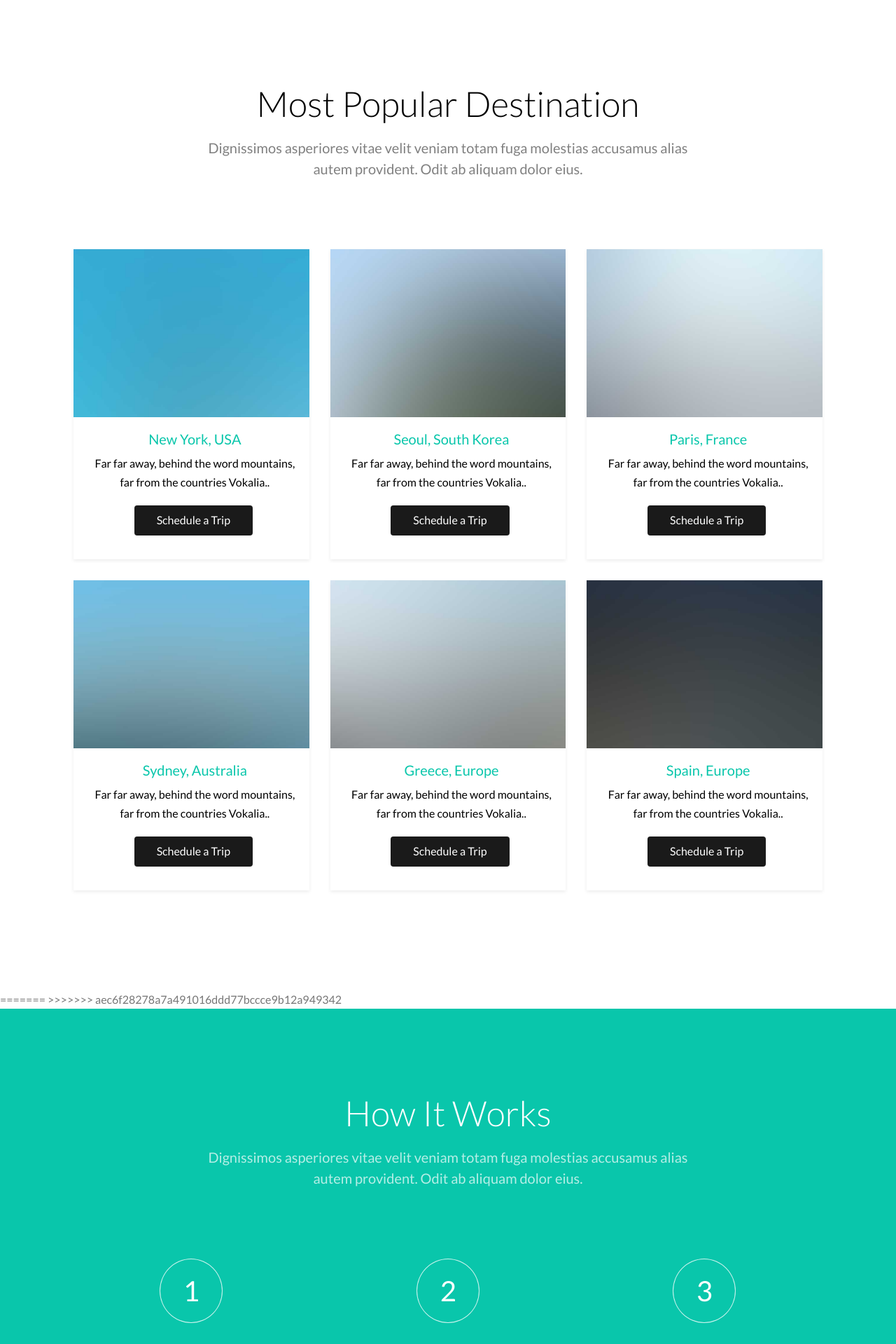
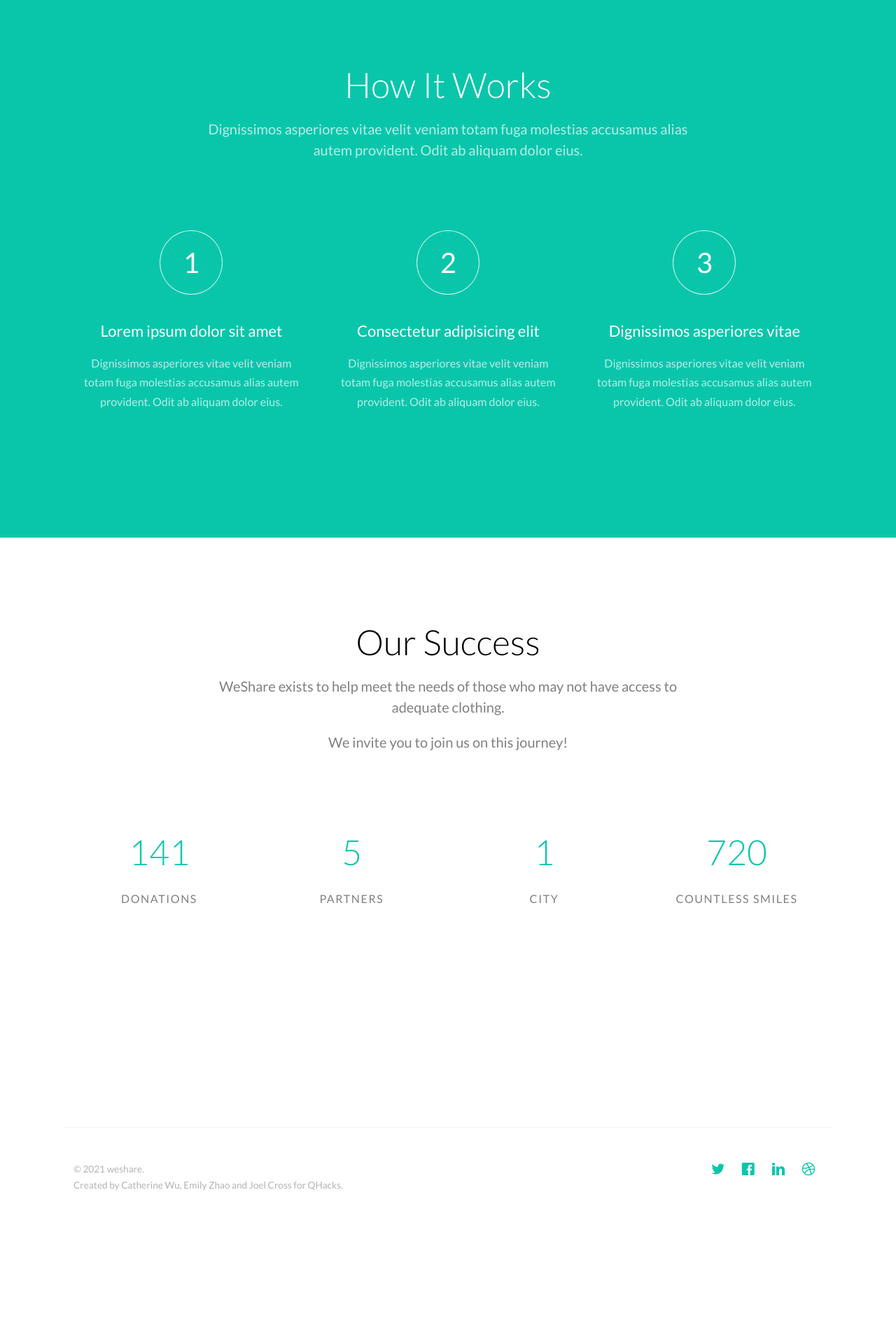
Before and after one commit to joelcross/weshare, a PHP site: page / in a window 1280 px wide. Shown: the part 1388-3308 px from the top of the page at 70% size. After the commit the page ends 3089 px from the top, so only its background shows below. Run offline with PHP 8.4, Linux system fonts and the light colour scheme; some libraries are stand-ins or nearby versions; some web fonts are replaced.

Commit message:
Edited look of homepage

```diff
--- a/css/style.css
+++ b/css/style.css
@@ -19,6 +19,9 @@
   background: #fff;
 }
 
+/* CUSTOM */
+
+/* back to not custom */
 #page {
   position: relative;
   overflow-x: hidden;
--- a/index.html
+++ b/index.html
@@ -9,7 +9,7 @@
 	<meta charset="utf-8">
 	<meta http-equiv="X-UA-Compatible" content="IE=edge">
 	<title>weshare</title>
-	<meta name="viewport" content="width=device-width, initial-scale=1">
+    <meta name="viewport" content="width=device-width, initial-scale=1">
 
   	<!-- Facebook and Twitter integration -->
 	<meta property="og:title" content=""/>
@@ -78,15 +78,7 @@
 				<div class="col-xs-8 text-right menu-1">
 					<ul>
 						<li><a href="index.html">Home</a></li>
-						<li class="has-dropdown">
-							<a href="#">Travel</a>
-							<ul class="dropdown">
-								<li><a href="#">Europe</a></li>
-								<li><a href="#">Asia</a></li>
-								<li><a href="#">America</a></li>
-								<li><a href="#">Canada</a></li>
-							</ul>
-						</li>
+						<li><a href="about.html">About</a></li>
 						<li><a href="contact.html">Contact</a></li>
 					</ul>
 				</div>
@@ -103,42 +95,10 @@
 
 					<div class="row row-mt-15em">
 						<div class="col-md-7 mt-text animate-box" data-animate-effect="fadeInUp">
-							<h1>Bringing clothes where they're needed the most.</h1>
-						</div>
-						<div class="col-md-4 col-md-push-1 animate-box" data-animate-effect="fadeInRight">
-							<div class="form-wrap">
-								<div class="tab">
-
-									<div class="tab-content">
-										<div class="tab-content-inner active" data-content="signup">
-											<h3>Donate Now</h3>
-											<form action="#">
-												<div class="row form-group">
-													<div class="col-md-12">
-														<label for="categories">What are you looking to give?</label>
-                                                        <div class="btn-group" role="group" aria-label="Basic checkbox toggle button group">
-                                                            <input type="checkbox" class="btn-check" id="btncheck1" autocomplete="off">
-                                                            <label class="btn btn-outline-primary" for="btncheck1">Checkbox 1</label>
-
-                                                            <input type="checkbox" class="btn-check" id="btncheck2" autocomplete="off">
-                                                            <label class="btn btn-outline-primary" for="btncheck2">Checkbox 2</label>
-
-                                                            <input type="checkbox" class="btn-check" id="btncheck3" autocomplete="off">
-                                                            <label class="btn btn-outline-primary" for="btncheck3">Checkbox 3</label>
-                                                          </div>
-													</div>
-                                                </div>
-                                                <div class="row form-group">
-													<div class="col-md-12">
-														<input type="submit" class="btn btn-primary btn-block" value="Submit">
-													</div>
-												</div>
-											</form>
-										</div>
-									</div>
-								</div>
-							</div>
-						</div>
+                            <h1>Get your clothes where they're needed the most.</h1><br>
+                            <a href="donate.html"><button type="button" class="btn btn-primary">I Have a Donation</button></a>
+                            <a href="items.html"></a><button type="button" class="btn btn-primary">View Needed Items</button></a>
+                        </div>
 					</div>
 				</div>
 			</div>
@@ -152,106 +112,6 @@
         <div id="map" style="width:100%;height:400px;">Map here</div>
         <script src="https://cdnjs.cloudflare.com/ajax/libs/popper.js/1.14.7/umd/popper.min.js" integrity="sha384-UO2eT0CpHqdSJQ6hJty5KVphtPhzWj9WO1clHTMGa3JDZwrnQq4sF86dIHNDz0W1" crossorigin="anonymous"></script>
         <script src="https://stackpath.bootstrapcdn.com/bootstrap/4.3.1/js/bootstrap.min.js" integrity="sha384-JjSmVgyd0p3pXB1rRibZUAYoIIy6OrQ6VrjIEaFf/nJGzIxFDsf4x0xIM+B07jRM" crossorigin="anonymous"></script>
-<<<<<<< HEAD
-
-	<div class="gtco-section">
-		<div class="gtco-container">
-			<div class="row">
-				<div class="col-md-8 col-md-offset-2 text-center gtco-heading">
-					<h2>Most Popular Destination</h2>
-					<p>Dignissimos asperiores vitae velit veniam totam fuga molestias accusamus alias autem provident. Odit ab aliquam dolor eius.</p>
-				</div>
-			</div>
-			<div class="row">
-
-				<div class="col-lg-4 col-md-4 col-sm-6">
-					<a href="images/img_1.jpg" class="fh5co-card-item image-popup">
-						<figure>
-							<div class="overlay"><i class="ti-plus"></i></div>
-							<img src="images/img_1.jpg" alt="Image" class="img-responsive">
-						</figure>
-						<div class="fh5co-text">
-							<h2>New York, USA</h2>
-							<p>Far far away, behind the word mountains, far from the countries Vokalia..</p>
-							<p><span class="btn btn-primary">Schedule a Trip</span></p>
-						</div>
-					</a>
-				</div>
-				<div class="col-lg-4 col-md-4 col-sm-6">
-					<a href="images/img_2.jpg" class="fh5co-card-item image-popup">
-						<figure>
-							<div class="overlay"><i class="ti-plus"></i></div>
-							<img src="images/img_2.jpg" alt="Image" class="img-responsive">
-						</figure>
-						<div class="fh5co-text">
-							<h2>Seoul, South Korea</h2>
-							<p>Far far away, behind the word mountains, far from the countries Vokalia..</p>
-							<p><span class="btn btn-primary">Schedule a Trip</span></p>
-						</div>
-					</a>
-				</div>
-				<div class="col-lg-4 col-md-4 col-sm-6">
-					<a href="images/img_3.jpg" class="fh5co-card-item image-popup">
-						<figure>
-							<div class="overlay"><i class="ti-plus"></i></div>
-							<img src="images/img_3.jpg" alt="Image" class="img-responsive">
-						</figure>
-						<div class="fh5co-text">
-							<h2>Paris, France</h2>
-							<p>Far far away, behind the word mountains, far from the countries Vokalia..</p>
-							<p><span class="btn btn-primary">Schedule a Trip</span></p>
-						</div>
-					</a>
-				</div>
-
-
-				<div class="col-lg-4 col-md-4 col-sm-6">
-					<a href="images/img_4.jpg" class="fh5co-card-item image-popup">
-						<figure>
-							<div class="overlay"><i class="ti-plus"></i></div>
-							<img src="images/img_4.jpg" alt="Image" class="img-responsive">
-						</figure>
-						<div class="fh5co-text">
-							<h2>Sydney, Australia</h2>
-							<p>Far far away, behind the word mountains, far from the countries Vokalia..</p>
-							<p><span class="btn btn-primary">Schedule a Trip</span></p>
-						</div>
-					</a>
-				</div>
-
-				<div class="col-lg-4 col-md-4 col-sm-6">
-					<a href="images/img_5.jpg" class="fh5co-card-item image-popup">
-						<figure>
-							<div class="overlay"><i class="ti-plus"></i></div>
-							<img src="images/img_5.jpg" alt="Image" class="img-responsive">
-						</figure>
-						<div class="fh5co-text">
-							<h2>Greece, Europe</h2>
-							<p>Far far away, behind the word mountains, far from the countries Vokalia..</p>
-							<p><span class="btn btn-primary">Schedule a Trip</span></p>
-						</div>
-					</a>
-				</div>
-
-				<div class="col-lg-4 col-md-4 col-sm-6">
-					<a href="images/img_6.jpg" class="fh5co-card-item image-popup">
-						<figure>
-							<div class="overlay"><i class="ti-plus"></i></div>
-							<img src="images/img_6.jpg" alt="Image" class="img-responsive">
-						</figure>
-						<div class="fh5co-text">
-							<h2>Spain, Europe</h2>
-							<p>Far far away, behind the word mountains, far from the countries Vokalia..</p>
-							<p><span class="btn btn-primary">Schedule a Trip</span></p>
-						</div>
-					</a>
-				</div>
-
-			</div>
-		</div>
-	</div>
-=======
->>>>>>> aec6f28278a7a491016ddd77bccce9b12a949342
 
 	<div id="gtco-features">
 		<div class="gtco-container">
@@ -301,8 +161,8 @@
 			<div class="row">
 				<div class="col-md-8 col-md-offset-2 text-center gtco-heading animate-box">
 					<h2>Our Success</h2>
-					<p>WESHARE is committed to repurposing your clothing to where they are needed.</p>
-					<p>Join us and many others on this journey.</p>
+					<p>WeShare exists to help meet the needs of those who may not have access to adequate clothing.</p>
+					<p>We invite you to join us on this journey!</p>
 
 				</div>
 			</div>
@@ -341,53 +201,6 @@
 
 	<footer id="gtco-footer" role="contentinfo">
 		<div class="gtco-container">
-			<div class="row row-p	b-md">
-
-				<div class="col-md-4">
-					<div class="gtco-widget">
-						<h3>About Us</h3>
-						<p>Lorem ipsum dolor sit amet consectetur adipisicing elit. Tempore eos molestias quod sint ipsum possimus temporibus officia iste perspiciatis consectetur in fugiat repudiandae cum. Totam cupiditate nostrum ut neque ab?</p>
-					</div>
-				</div>
-
-				<div class="col-md-2 col-md-push-1">
-					<div class="gtco-widget">
-						<h3>Destination</h3>
-						<ul class="gtco-footer-links">
-							<li><a href="#">Europe</a></li>
-							<li><a href="#">Australia</a></li>
-							<li><a href="#">Asia</a></li>
-							<li><a href="#">Canada</a></li>
-							<li><a href="#">Dubai</a></li>
-						</ul>
-					</div>
-				</div>
-
-				<div class="col-md-2 col-md-push-1">
-					<div class="gtco-widget">
-						<h3>Hotels</h3>
-						<ul class="gtco-footer-links">
-							<li><a href="#">Luxe Hotel</a></li>
-							<li><a href="#">Italy 5 Star hotel</a></li>
-							<li><a href="#">Dubai Hotel</a></li>
-							<li><a href="#">Deluxe Hotel</a></li>
-							<li><a href="#">BoraBora Hotel</a></li>
-						</ul>
-					</div>
-				</div>
-
-				<div class="col-md-3 col-md-push-1">
-					<div class="gtco-widget">
-						<h3>Get In Touch</h3>
-						<ul class="gtco-quick-contact">
-							<li><a href="#"><i class="icon-phone"></i> +1 234 567 890</a></li>
-							<li><a href="#"><i class="icon-mail2"></i> info@freehtml5.co</a></li>
-							<li><a href="#"><i class="icon-chat"></i> Live Chat</a></li>
-						</ul>
-					</div>
-				</div>
-
-			</div>
 
 			<div class="row copyright">
 				<div class="col-md-12">
```
Also changed, not shown: about.html (added).
